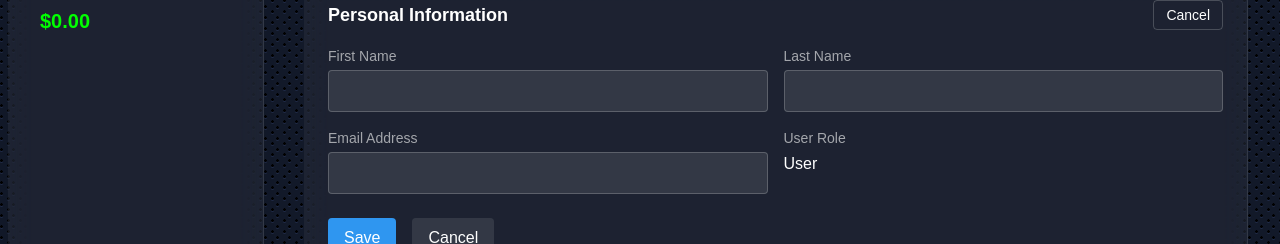
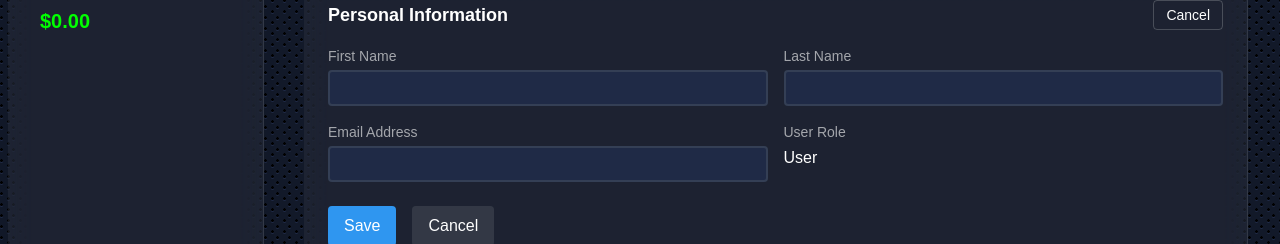
Before and after one commit to DavJesse/stock-folio, a Next.js app: page /dashboard/account-management in a window 1280 px wide. Both pictures are taken after a click on the button "Edit". Shown: the part 358-602 px from the top of the page. Built offline with nearby package versions, Linux system fonts and the light colour scheme; no server answers.

Commit message:
feat: update input fields to match thos in signup and signin forms (#82.3)

```diff
--- a/components/EditableField.tsx
+++ b/components/EditableField.tsx
@@ -21,7 +21,7 @@ export default function EditableField({ label, value, editable, onChange }: Edit
           type="text"
           value={value}
           onChange={e => onChange?.(e.target.value)}
-          className="w-full p-2 rounded bg-white/10 border border-white/20 text-white"
+          className="bg-[var(--primary-background)] text-white py-1 px-2 w-full border-2 border-gray-600/50 rounded transition-all duration-300 ease-in-out focus:outline-none focus:border-blue-400 focus:shadow-xl focus:shadow-blue-400/20 hover:border-gray-500/70"
         />
       ) : (
         // Render static text if not editable
```
